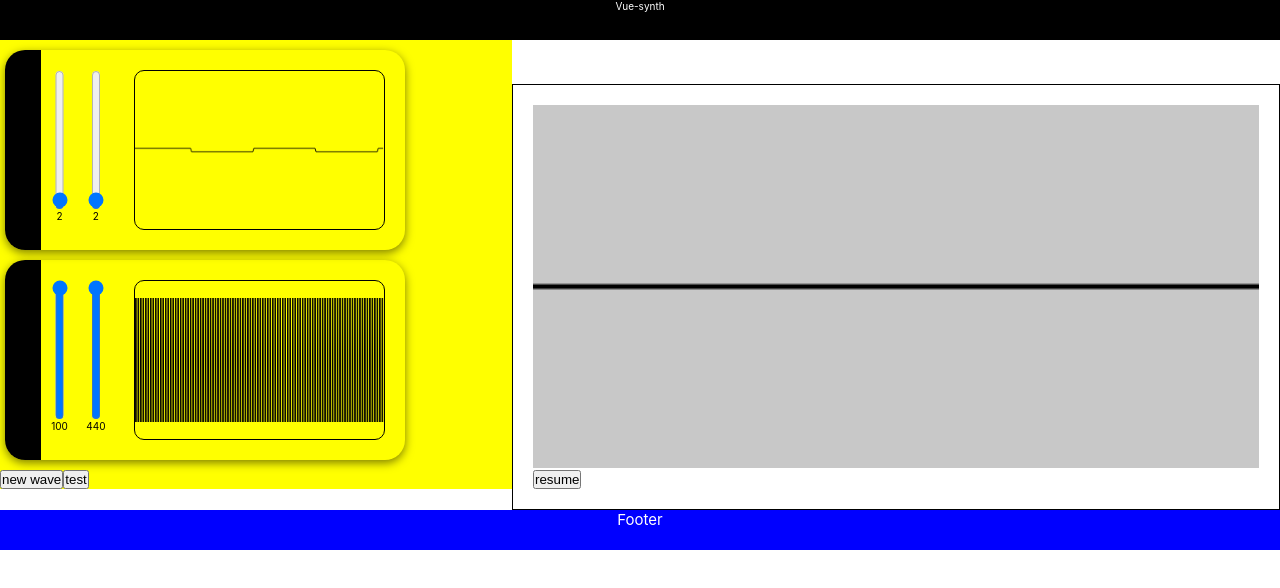
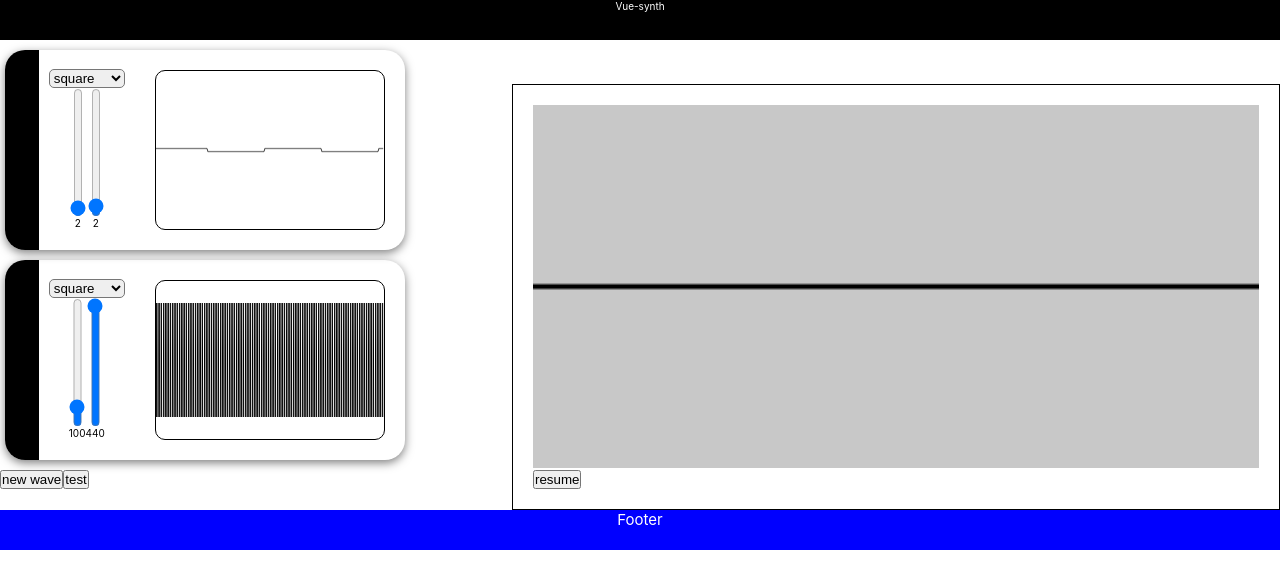
Before and after one commit to guillermoVicenteGonzalez/vue-synth, a Vue app in the folder vue-synth/: page /test in a window 1280 px wide. Shown: the top 588 px of the page. Built offline with nearby package versions, Linux system fonts and the light colour scheme.

Commit message:
card redistribution

```diff
--- a/vue-synth/src/Layouts/MainLayout.vue
+++ b/vue-synth/src/Layouts/MainLayout.vue
@@ -43,7 +43,7 @@
 
   &__side {
     display: inline-block;
-    background-color: yellow;
+    // background-color: yellow;
     min-width: 10rem;
     width: 40%;
     // height: 100%;
--- /dev/null
+++ b/vue-synth/src/components/Common/Selector.vue
@@ -0,0 +1,24 @@
+<template>
+  <select v-model="model" class="selector">
+    <option v-for="item in items" :value="item">{{ item }}</option>
+  </select>
+</template>
+
+<script setup lang="ts">
+import { ref, type Ref } from 'vue';
+const props = defineProps({
+  items: {
+    required: true,
+  },
+});
+let selection: Ref = ref();
+const model = defineModel();
+const emit = defineEmits(['change']);
+</script>
+
+<style scoped lang="scss">
+.selector {
+  border-radius: 5px;
+  outline: none;
+}
+</style>
--- a/vue-synth/src/components/Common/VerticalSlider.vue
+++ b/vue-synth/src/components/Common/VerticalSlider.vue
@@ -1,10 +1,16 @@
 <template>
-  <input type="range" orient="vertical" v-model="model" />
+  <input type="range" orient="vertical" v-model="model" :max="range" />
 </template>
 
 <script setup>
 let test = 5;
 const model = defineModel();
+const props = defineProps({
+  range: {
+    type: Number,
+    default: 100,
+  },
+});
 // const props = defineProps({
 //   sliderValue: {
 //     type: Number,
--- a/vue-synth/src/components/Waves/MainWaveCanvas.vue
+++ b/vue-synth/src/components/Waves/MainWaveCanvas.vue
@@ -85,6 +85,7 @@ analyser.fftSize = 2048;
 
 let bufferLength: number = analyser.frequencyBinCount;
 let dataArray: Uint8Array = new Uint8Array(bufferLength);
+analyser.getByteTimeDomainData(dataArray);
 
 let myCanvas: Ref = ref();
 let context: CanvasRenderingContext2D;
@@ -133,13 +134,9 @@ onMounted(() => {
 
   // bufferLength = analyser.frequencyBinCount;
   // dataArray = new Uint8Array(bufferLength);
-  analyser.getByteTimeDomainData(dataArray);
+  // analyser.getByteTimeDomainData(dataArray);
   props.source.connect(analyser);
-
   context = myCanvas.value.getContext('2d');
-  // console.log(myCanvas.value);
-  console.log(context);
-  console.log(myCanvas.value.width);
 
   draw();
 });
--- a/vue-synth/src/widgets/WaveCard.vue
+++ b/vue-synth/src/widgets/WaveCard.vue
@@ -3,20 +3,22 @@
     <div class="waveCard__actions-slot"></div>
 
     <div class="waveCard__left-slot">
-      <div class="waveCard__controls">
-        <!-- <span>Frequency</span> -->
-        <div class="waveCard__controls__slider">
-          <VerticalSlider v-model="wave.frequency"></VerticalSlider>
-        </div>
-        <span class="waveCard__controls__valueBox">{{ wave.frequency }}</span>
-      </div>
+      <Selector v-model="wave.form" :items="waveForms" class="selector"></Selector>
 
       <div class="waveCard__controls">
-        <!-- <span>Amplitude</span> -->
-        <div class="waveCard__controls__slider">
-          <VerticalSlider v-model="wave.amplitude"></VerticalSlider>
+        <div class="waveCard__control">
+          <div class="waveCard__control__slider">
+            <VerticalSlider v-model="wave.frequency" range="1000"></VerticalSlider>
+          </div>
+          <span class="waveCard__control__valueBox">{{ wave.frequency }}</span>
         </div>
-        <span class="waveCard__controls__valueBox">{{ wave.amplitude }}</span>
+
+        <div class="waveCard__control">
+          <div class="waveCard__control__slider">
+            <VerticalSlider v-model="wave.amplitude" range="100"></VerticalSlider>
+          </div>
+          <span class="waveCard__control__valueBox">{{ wave.amplitude }}</span>
+        </div>
       </div>
     </div>
 
@@ -32,8 +34,9 @@
 <script setup lang="ts">
 import { onMounted, ref, type Ref } from 'vue';
 import WaveCanvas from '../components/Waves/WaveCanvas.vue';
-import Wave from '@/models/wave';
+import Wave, { waveForms } from '@/models/wave';
 import VerticalSlider from '@/components/Common/VerticalSlider.vue';
+import Selector from '@/components/Common/Selector.vue';
 
 const emit = defineEmits(['updateWave', 'waveDeleted']);
 const props = defineProps({
@@ -86,9 +89,9 @@ $card-padding: 2rem;
 
 .waveCard {
   max-width: $card-width;
-  width: $card-width;
+  width: 100%;
   max-height: $card-height;
-  height: $card-height;
+  height: 100%;
 
   display: grid;
   grid-template-columns: 1fr 2fr 8fr;
@@ -99,17 +102,22 @@ $card-padding: 2rem;
 
   &__left-slot {
     display: flex;
-    flex-direction: row;
+    flex-direction: column;
+    justify-content: center;
+    align-items: center;
     width: 100%;
     max-height: $card-height;
+    padding: $card-padding 1rem;
   }
 
   &__controls {
-    padding: $card-padding 0;
+    display: flex;
+    margin: 0 2rem;
+  }
 
+  &__control {
     &__slider {
-      // height: calc(#{$card-height} * 0.7 - #{$card-padding});
-      height: calc(100% - #{$card-padding});
+      height: 90%;
       width: 100%;
     }
 
@@ -119,8 +127,15 @@ $card-padding: 2rem;
     }
   }
 
+  &__center-slot {
+    display: flex;
+    justify-content: ceter;
+    align-items: center;
+    flex-direction: column;
+    padding: $card-padding;
+  }
+
   &__wave-slot {
-    padding: $card-padding;
     width: 100%;
     height: 100%;
   }
```
